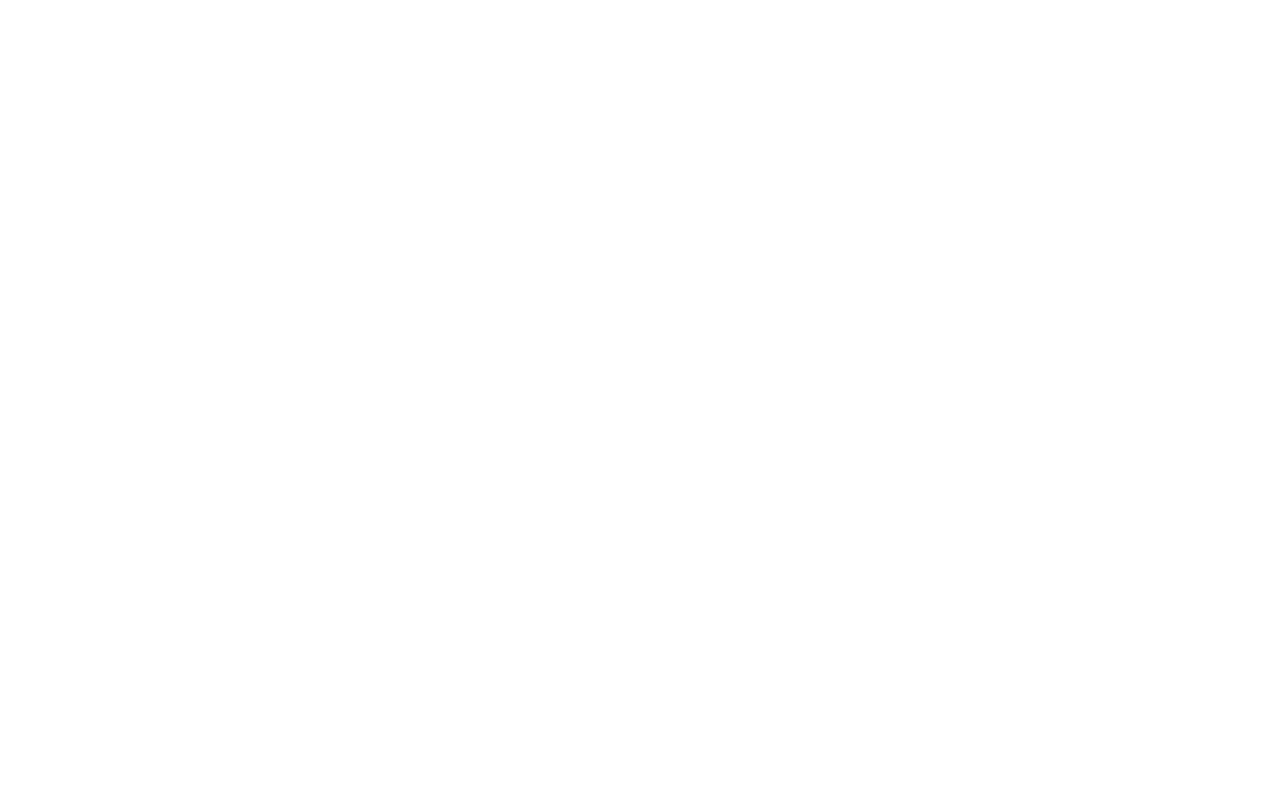
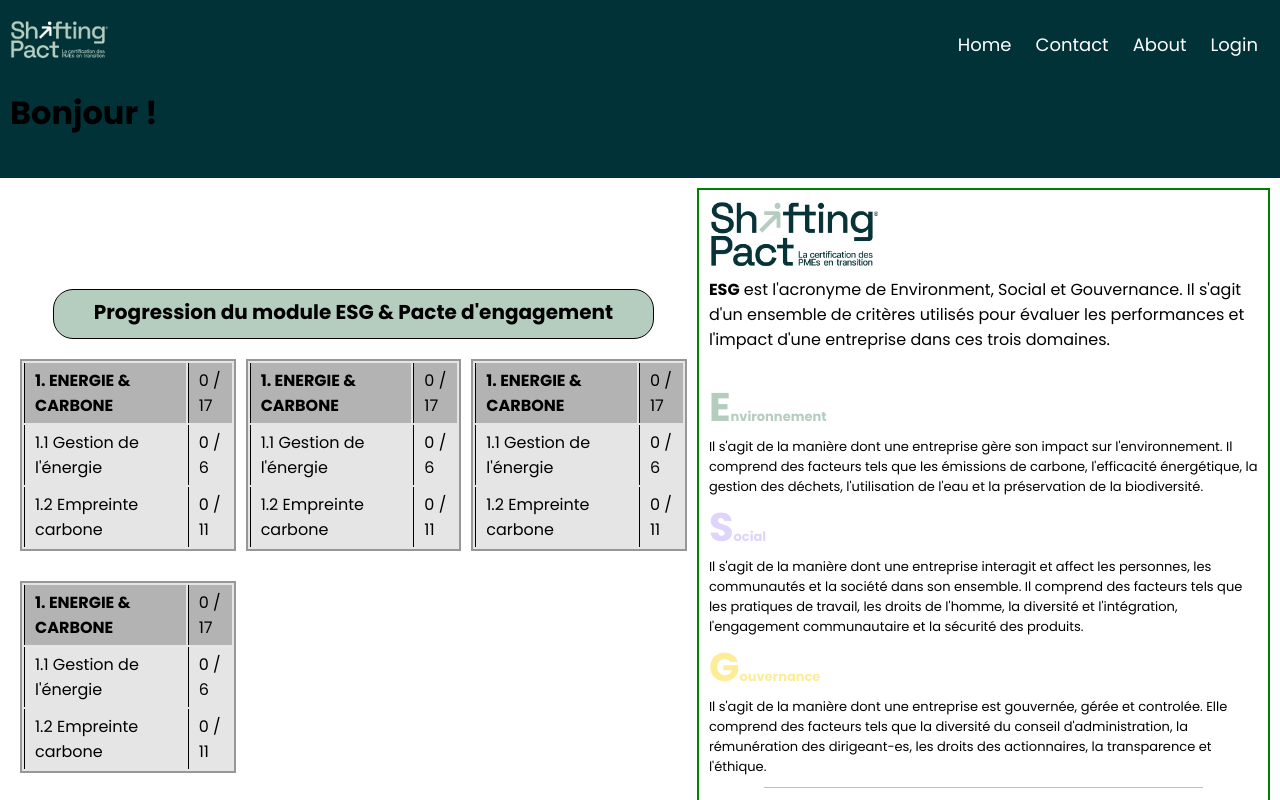
Before and after one commit to Robert-Ailenei-vinci/groupe7PFE, an Angular app in the folder frontEnd/: page /esg in a window 1280 px wide. Before the commit this address led to /. Shown: the top 800 px of the page. Built offline with nearby package versions, Linux system fonts and the light colour scheme.

Commit message:
page questionnaire

```diff
--- a/frontEnd/src/app/app.routes.ts
+++ b/frontEnd/src/app/app.routes.ts
@@ -6,6 +6,7 @@
 import { LoginAdminComponent } from './login-admin/login-admin.component';
 import { PageAdminComponent } from './page-admin/page-admin.component';
 import { AdminGuard } from './guards/admin.guard';
+import { QuestionnaireComponent } from './questionnaire/questionnaire.component';
 
 export const routes: Routes = [
     { path: '', redirectTo: '/homepage', pathMatch: 'full' },
@@ -13,7 +14,8 @@
     { path: 'pageAdmin', component: PageAdminComponent , canActivate: [AdminGuard] },
     { path: 'login', component: LoginComponent },
     { path: 'loginAdmin', component: LoginAdminComponent },
-    { path:'esg/question/:id', component: QuestionComponent }
+    { path:'esg/question/:id', component: QuestionComponent },
+    { path:'esg', component: QuestionnaireComponent }
   ];
 
   export const appRoutingProviders = [
--- /dev/null
+++ b/frontEnd/src/app/questionnaire/questionnaire.component.css
@@ -0,0 +1,124 @@
+.containerQuestionnaire{
+    display: flex;
+    flex-direction: row;
+    justify-content: space-between;
+    align-items: center;
+    width: 100%;
+    height: 100%;
+    padding: 10px;
+}
+
+.containerLeft{
+    position: relative;
+    width: 60%;
+    height: 650px;
+    padding: 10px;
+}
+
+.containerRight{
+    position: relative;
+    width: 50%;
+    padding: 10px;
+    border: 2px solid green
+}
+
+.logoEsg{
+    height: 70px;
+}
+
+
+.no-margin{
+    margin: 0;
+    padding: 0;
+}
+
+.no-margin p{
+    font-size: 13px;
+    margin: 0;
+    padding: 0;
+}
+
+
+.environment{
+    color: #b5cdbf;
+}
+
+.social{
+    color: #dfd4fb;
+}
+
+.governance{
+    color: #ffec99;
+}
+
+
+.esgTitle::first-letter{
+    font-size: 40px;
+}
+
+.esgTitle{
+    font-weight: bold;
+    font-size: 25px;
+}
+
+.separator{
+    width: 80%;
+    height: 1px;
+    background-color: rgba(0, 0, 0, 0.252);
+    margin: auto;
+    margin-top: 10px;
+}
+
+.leftHeader, .leftFooter{
+    text-align: center;
+    height: 50px;
+    width: 90%;
+    margin: auto;
+    font-size: 20px;
+    font-weight: bold;
+    background-color: #b5cdbf;
+    border: 1px solid black;
+    line-height: 45px;
+    border-radius: 20px;
+}
+
+.leftFooter{
+    cursor: pointer;
+    transition: 0.4s;
+    width: 40%;
+}
+
+.leftFooter:hover{
+    background-color: #a3b9a9;
+}
+
+
+.categoryContainer{
+    display: grid;
+    grid-template-columns: 1fr 1fr 1fr;
+    grid-gap: 10px;
+    margin-top: 20px;
+    margin-bottom: 100px;
+}
+
+
+
+.category{
+    background-color: #e5e5e5;
+    border: none;
+    margin: 0;
+    margin-bottom: 20px;
+    border: 2px solid rgb(151, 151, 151);
+}
+.category td {
+    padding-left: 10px;
+    padding-right: 0px;
+    padding-top: 5px;
+    padding-bottom: 5px;
+    border-left: 1px solid black;
+}
+
+.categoryHeader{
+    border: 1px solid black;
+    background-color: #b3b3b3;
+}
--- /dev/null
+++ b/frontEnd/src/app/questionnaire/questionnaire.component.html
@@ -0,0 +1,135 @@
+<app-header></app-header>
+
+<div class="containerQuestionnaire">
+    <div class="containerLeft">
+        <div class="leftHeader">
+            Progression du module ESG & Pacte d'engagement
+        </div>
+
+        <div class="categoryContainer">
+            <table class="category">
+                <tr class="categoryHeader">
+                    <td><strong>1. ENERGIE & CARBONE</strong></td>
+                    <td>0 / 17</td>
+                </tr>
+                <tr>
+                    <td>1.1 Gestion de l'énergie</td>
+                    <td>0 / 6</td>
+                </tr>
+                <tr>
+                    <td>1.2 Empreinte carbone</td>
+                    <td>0 / 11</td>
+                </tr>
+            </table>
+
+            <table class="category">
+                <tr class="categoryHeader">
+                    <td><strong>1. ENERGIE & CARBONE</strong></td>
+                    <td>0 / 17</td>
+                </tr>
+                <tr>
+                    <td>1.1 Gestion de l'énergie</td>
+                    <td>0 / 6</td>
+                </tr>
+                <tr>
+                    <td>1.2 Empreinte carbone</td>
+                    <td>0 / 11</td>
+                </tr>
+            </table>
+
+            <table class="category">
+                <tr class="categoryHeader">
+                    <td><strong>1. ENERGIE & CARBONE</strong></td>
+                    <td>0 / 17</td>
+                </tr>
+                <tr>
+                    <td>1.1 Gestion de l'énergie</td>
+                    <td>0 / 6</td>
+                </tr>
+                <tr>
+                    <td>1.2 Empreinte carbone</td>
+                    <td>0 / 11</td>
+                </tr>
+            </table>
+
+            <table class="category">
+                <tr class="categoryHeader">
+                    <td><strong>1. ENERGIE & CARBONE</strong></td>
+                    <td>0 / 17</td>
+                </tr>
+                <tr>
+                    <td>1.1 Gestion de l'énergie</td>
+                    <td>0 / 6</td>
+                </tr>
+                <tr>
+                    <td>1.2 Empreinte carbone</td>
+                    <td>0 / 11</td>
+                </tr>
+            </table>
+        </div>
+        <div class="leftFooter">
+            Reprendre où j'en étais
+        </div>
+    </div>
+    <div class="containerRight">
+        <img src="../../assets/images/logo_shiftingpact_vert_verteau.png" class="logoEsg">
+
+        <div>
+            <p class="no-margin">
+                <strong>ESG</strong>
+                est l'acronyme de Environment, Social et Gouvernance.
+                Il s'agit d'un ensemble de critères utilisés pour
+                évaluer les performances et
+                l'impact d'une entreprise dans ces trois domaines.
+                <br><br>
+            </p>
+            <div class="no-margin">
+                <p class="esgTitle environment">
+                    Environnement
+                </p>
+                <p>
+                    Il s'agit de la manière dont une entreprise gère son impact
+                    sur l'environnement. Il comprend des facteurs tels que les émissions de carbone, l'efficacité énergétique,
+                    la gestion des déchets, l'utilisation de l'eau et la préservation de la biodiversité.
+                </p>
+            </div>
+            <div class="no-margin">
+                <p class="esgTitle social">
+                    Social
+                </p>
+                <p>
+                    Il s'agit de la manière dont une entreprise interagit et affect les personnes, les communautés et la société dans son ensemble.
+                    Il comprend des facteurs tels que les pratiques de travail, les droits de l'homme, la diversité et l'intégration,
+                    l'engagement communautaire et la sécurité des produits.
+                </p>
+            </div>
+            <div class="no-margin">
+                <p class="esgTitle governance">
+                    Gouvernance
+                </p>
+                <p>
+                    Il s'agit de la manière dont une entreprise est gouvernée, gérée et controlée.
+                    Elle comprend des facteurs tels que la diversité du conseil d'administration,
+                    la rémunération des dirigeant-es, les droits des actionnaires, la transparence et l'éthique.
+                </p>
+            </div>
+            <div class="separator"></div>
+            <div class="no-margin">
+                <p>
+                    <br>
+                    Les critères ESG sont utilisés par les acteurs économiques (investisseur-euses,
+                    les analystes, les clients, les fournisseurs, etc.) pour évaluer la durabilité, les pratiques éthiques
+                    et la viabilité à long terme d'une entreprise. Les entreprises qui obtiennent de bons résultats sur les critères ESG
+                    sont souvent considérés comme <strong>plus résilientes, plus responsables et plus attrayantes</strong>
+                    pour les clients et les investisseur-euses.
+                    <br><br>
+                    L'intégration des considérations ESG dans les stratégies d'entreprise peut également améliorer
+                    la <strong>gestion des risques, l'efficacité opérationnelle et la confiance des parties prenantes.</strong>
+                </p>
+            </div>
+        </div>
+
+    </div>
+</div>
+
+<app-footer></app-footer>
```
Also changed, not shown: frontEnd/src/app/questionnaire/questionnaire.component.ts (added, +13 -0 lines), frontEnd/src/assets/images/logo_shiftingpact_vert_verteau.png (added).
